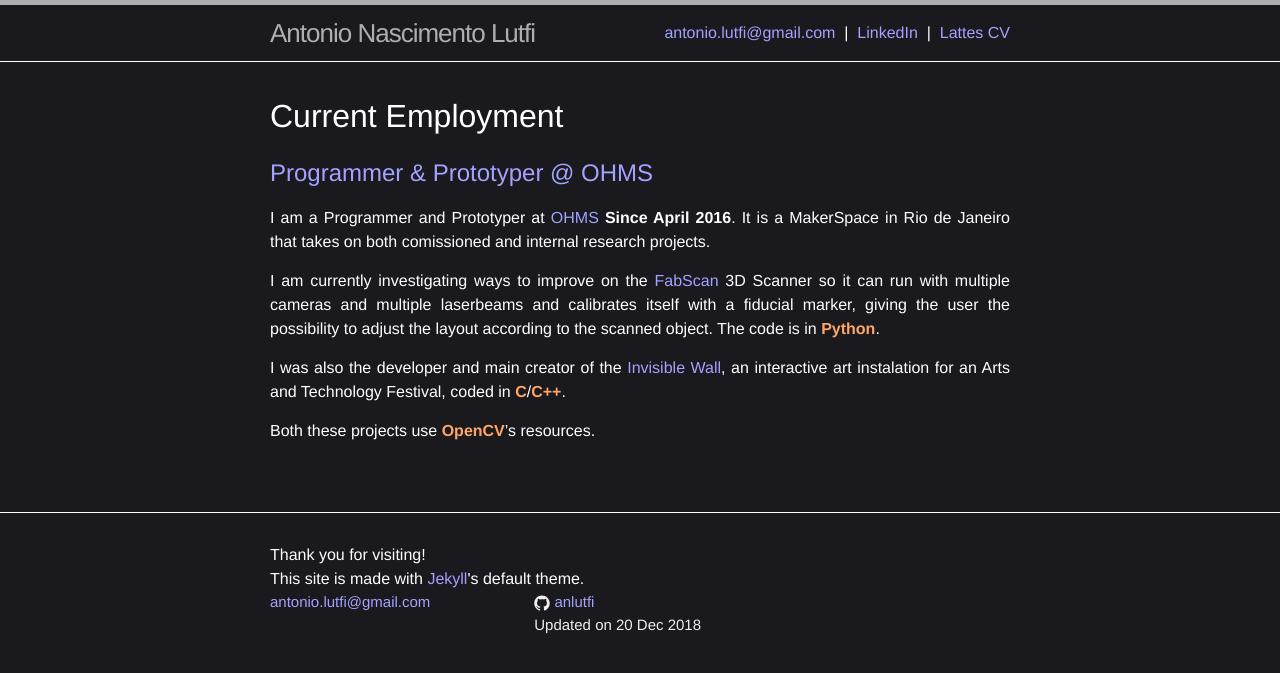
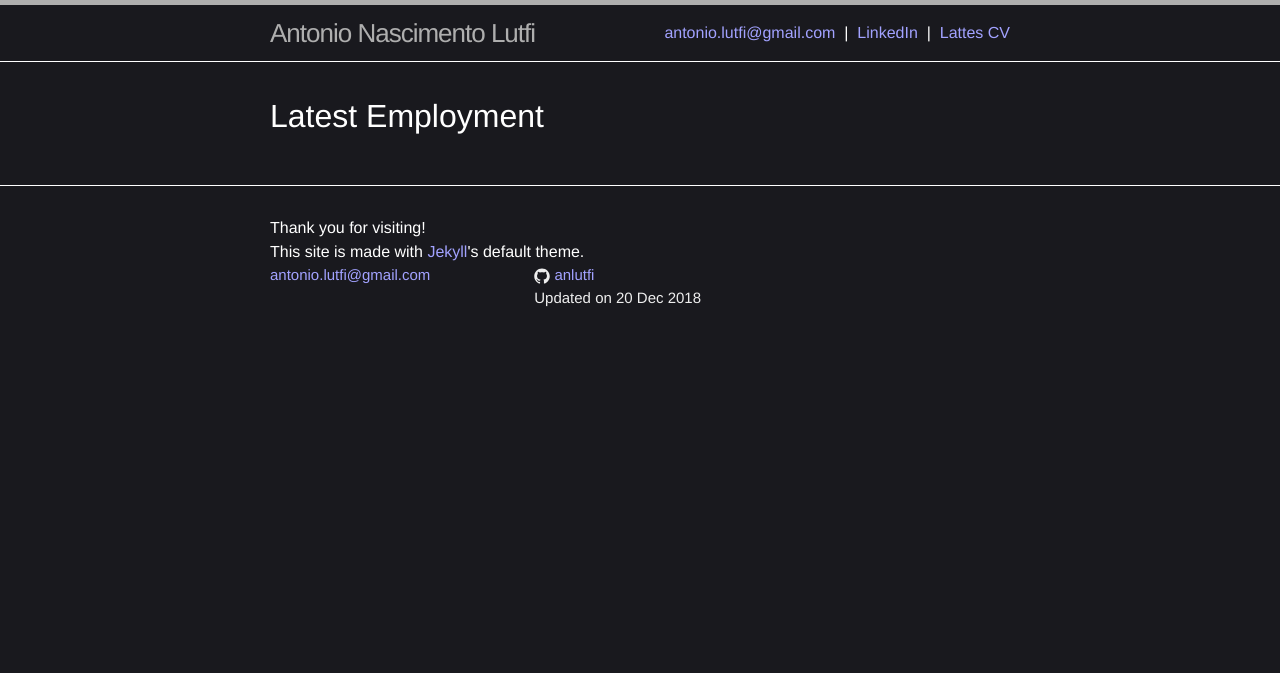
Before and after one commit to anlutfi/anlutfi.github.io, a Jekyll site: the page built from latestEmployment.html, in a window 1280 px wide. Shown: the top 673 px of the page. Built offline with Jekyll 4.4.1, drawn with Linux system fonts in a browser that asks for light colours.

Commit message:
changed ohms from current to latest

```diff
--- a/_posts/2015-11-03-info.markdown
+++ b/_posts/2015-11-03-info.markdown
@@ -34,5 +34,5 @@
     <br><b>Hobbies:</b> <span class="skill">Guitar</span> | <span class="skill">[Video] Games</span> |
     <span class="skill">Cooking</span> | <span class="skill">Writing</span> |
     <span class="skill">Reading</span> | <span class="skill">Movies/Series/TV</span> |
-    <span class="skill">Exercising</span>
+    <span class="skill">Exercising</span> | <span class="skill">Traveling</span>
 </p>
--- a/_posts/2016-05-29-OHMS.markdown
+++ b/_posts/2016-05-29-OHMS.markdown
@@ -2,14 +2,14 @@
 layout: post
 title:  "Programmer & Prototyper @ OHMS"
 date:   2015-11-03 16:48:09 -0200
-categories: [current, employment]
+categories: [latest, employment]
 permalink: employerOHMS
 excerpt_separator: <!--more-->
 ---
 
-I am a Programmer and Prototyper at [OHMS](https://www.facebook.com/ourhomemakerspace/){:target="_blank"} <b>Since April 2016</b>. It is a MakerSpace in Rio de Janeiro that takes on both comissioned and internal research projects.
+I was a Programmer and Prototyper at [OHMS](https://www.facebook.com/ourhomemakerspace/){:target="_blank"} <b>from April 2016 until June 2017</b> when it closed. It was a MakerSpace in Rio de Janeiro that took on both comissioned and internal research projects.
 
-I am currently investigating ways to improve on the [FabScan](https://hci.rwth-aachen.de/fabscan){:target="_blank"} 3D Scanner so it can run with multiple cameras and multiple laserbeams and calibrates itself with a fiducial marker, giving the user the possibility to adjust the layout according to the scanned object. The code is in <span class="skill">Python</span>.
+I investigated ways to improve on the [FabScan](https://hci.rwth-aachen.de/fabscan){:target="_blank"} 3D Scanner so it could run with multiple cameras, multiple laserbeams and auto-calibration with fiducial markers, giving the user the possibility to adjust the layout according to the scanned object. The code is in <span class="skill">Python</span>.
 
 I was also the developer and main creator of the [Invisible Wall]({% post_url 2016-07-07-InvisibleWall %}){:target="_blank"}, an interactive art instalation for an Arts and Technology Festival, coded in <span class="skill">C</span>/<span class="skill">C++</span>.
 
--- a/index.html
+++ b/index.html
@@ -13,7 +13,7 @@
 <!--<table style= cellpadding="0" cellspacing="20" border="0">
       <tr>
         <td width="50%" valign="top">-->
-          <h1><a href="currentEmployment.html">Current Employment</a></h1>
+          <h1><a href="latestEmployment.html">Current Employment</a></h1>
           {% for post in site.categories.current %}
               <h2>
               <a class="post-link" href="{{ post.url | prepend: site.baseurl }}">{{ post.title }}</a>
--- a/currentEmployment.html
+++ b/latestEmployment.html
@@ -2,7 +2,7 @@
 layout: default
 ---
 
-<h1>Current Employment</h1>
+<h1>Latest Employment</h1>
 {% for post in site.categories.current %}
   <h2>
   <a class="post-link" href="{{ post.url | prepend: site.baseurl }}">{{ post.title }}</a>
```
